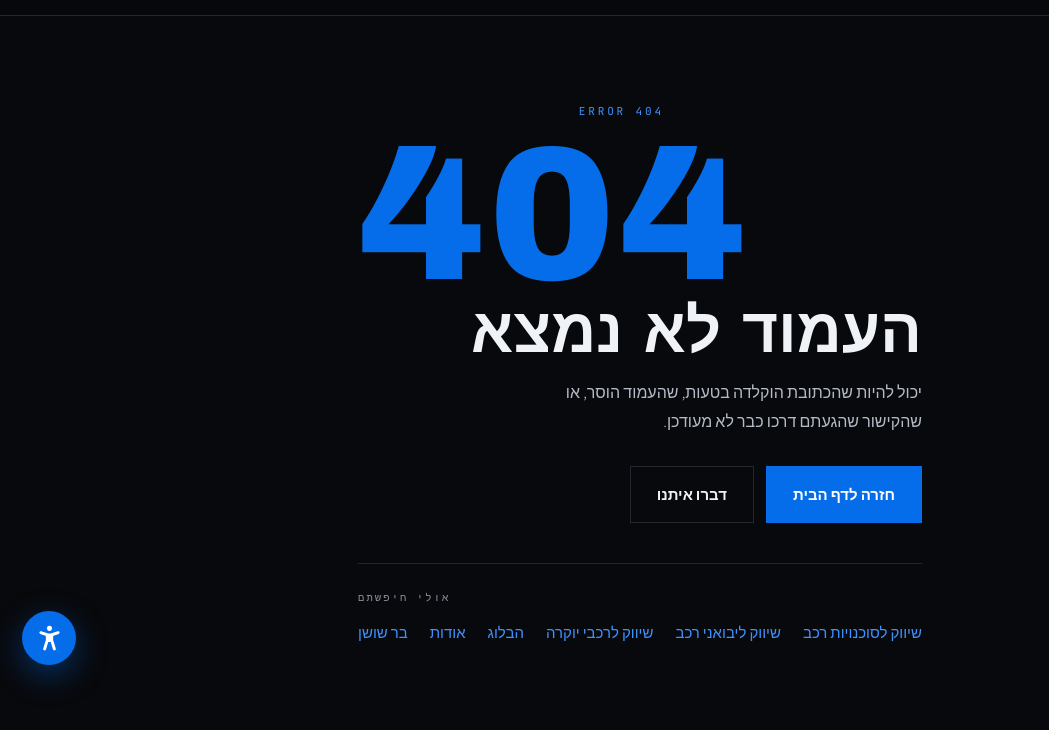
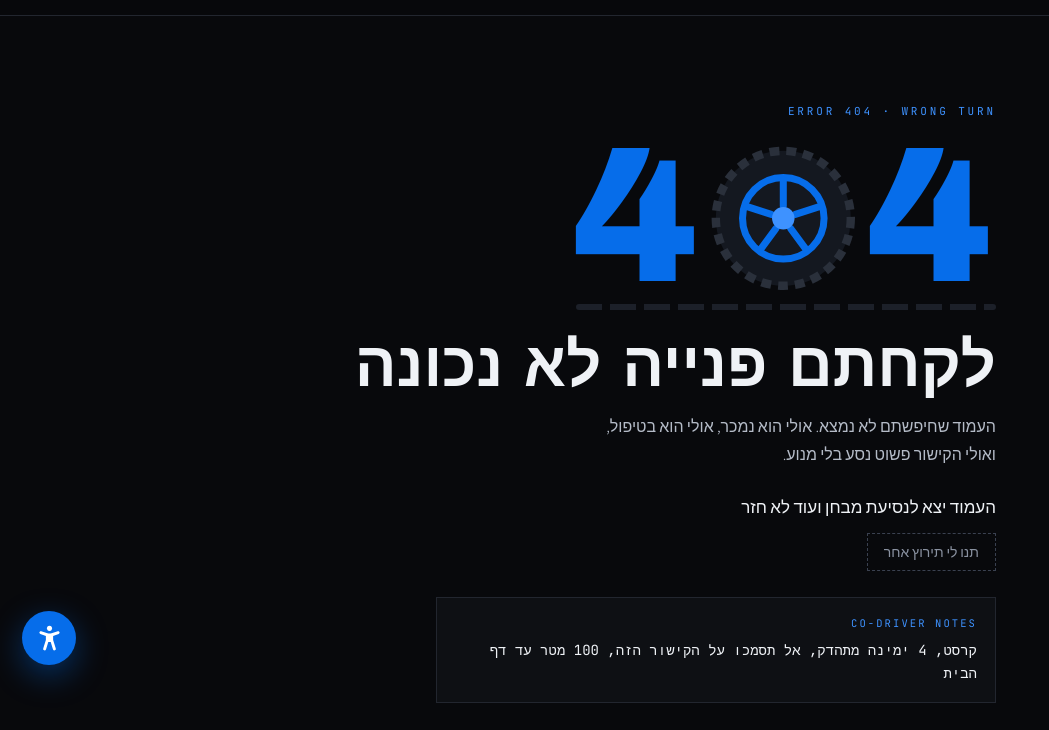
Before and after one commit to virtualflipper/apexmarketing-site, a plain HTML site: page 404.html in a window 1280 px wide. Shown: the part 47-777 px from the top of the page, without its empty margins (0-1049 px from the left). Drawn offline with Linux system fonts and the light colour scheme; a web font is replaced by a local one.

Commit message:
Garage page targets 'פרסום למוסכים' in title, H1 and headings; playful 404 page (rolling tire, excuse generator, co-driver notes)
Co-Authored-By: Claude Opus 5.5 <noreply@anthropic.com>
Claude-Session: https://claude.ai/code/session_01PyAf1oELgZraEUeuUDknEN

```diff
--- a/404.html
+++ b/404.html
@@ -54,7 +54,27 @@
      .ft{max-width:840px;margin:0 auto;padding-inline:var(--gutter);display:flex;justify-content:space-between;gap:14px;flex-wrap:wrap}
      .ft a{color:var(--muted);text-decoration:none}
      .ft a:hover{color:var(--paper)}
+
+.code{display:flex;align-items:center;justify-content:flex-end;gap:.06em;direction:ltr;max-width:none;margin-bottom:14px;height:.82em}
+.code .d{display:inline-block}
+.tire{width:.74em;height:.74em;display:inline-block;cursor:pointer;animation:rollin 1.4s cubic-bezier(.2,.9,.3,1.15) both;transform-origin:50% 50%}
+.tire svg{width:100%;height:100%;display:block;overflow:visible}
+.tire.out{animation:rollout .9s cubic-bezier(.5,0,.8,.4) forwards}
+@keyframes rollin{0%{transform:translateX(120vw) rotate(1440deg)}75%{transform:translateX(-.06em) rotate(-20deg)}100%{transform:none}}
+@keyframes rollout{to{transform:translateX(-120vw) rotate(-1440deg)}}
+.skid{margin-inline-start:0;height:6px;width:min(420px,70vw);margin:-6px 0 26px;background:repeating-linear-gradient(90deg,#1c2029 0 26px,transparent 26px 34px);border-radius:3px;opacity:0;animation:skid .6s .9s ease-out forwards}
+@keyframes skid{to{opacity:1}}
+.notes{margin-top:26px;border:1px solid var(--line);background:var(--ink-2);padding:16px 18px;max-width:560px}
+.notes .tag{font-family:var(--f-mono);font-size:10.5px;letter-spacing:.2em;color:var(--blue-lt);direction:ltr;display:block;margin-bottom:6px;text-align:right}
+.notes .txt{font-family:var(--f-mono);font-size:14px;color:var(--paper);line-height:1.7}
+.excuse{margin-top:22px;max-width:560px}
+.excuse .q{font-size:17px;color:var(--paper);min-height:1.8em;margin-bottom:4px;transition:opacity .25s}
+.excuse .q.fade{opacity:0}
+.excuse button{margin-top:6px;background:transparent;border:1px dashed #3A4150;color:var(--muted);font-family:var(--f-body);font-size:14px;padding:9px 16px;cursor:pointer;transition:.25s}
+.excuse button:hover{border-color:var(--blue);color:var(--blue-lt)}
+html.theme-light .excuse .q,html.theme-light .notes .txt{color:#141820}
 @media(prefers-reduced-motion:reduce){*{transition:none!important;animation:none!important}}
+     .eyebrow{text-align:right}
 </style>
      </head>
      <body>
@@ -66,10 +86,23 @@
                  </div>
                  </header>
                  <main id="main"><div class="wrap">
-                   <p class="eyebrow">ERROR 404</p>
-                     <p class="code">404</p>
-                       <h1>העמוד לא נמצא</h1>
-                         <p>יכול להיות שהכתובת הוקלדה בטעות, שהעמוד הוסר, או שהקישור שהגעתם דרכו כבר לא מעודכן.</p>
+  <p class="eyebrow">ERROR 404 · WRONG TURN</p>
+  <p class="code" aria-label="404"><span class="d">4</span><span class="tire" id="tire" role="button" tabindex="0" aria-label="גלגל"><svg viewBox="-50 -50 100 100" aria-hidden="true">
+<circle r="48" fill="#141820"/><circle r="48" fill="none" stroke="#2A303B" stroke-width="6" stroke-dasharray="7 5"/>
+<circle r="29" fill="none" stroke="var(--blue)" stroke-width="5"/>
+<g stroke="var(--blue)" stroke-width="5" stroke-linecap="round"><line x1="0" y1="-27" x2="0" y2="-9"/><line x1="25.7" y1="-8.3" x2="8.6" y2="-2.8"/><line x1="15.9" y1="21.8" x2="5.3" y2="7.3"/><line x1="-15.9" y1="21.8" x2="-5.3" y2="7.3"/><line x1="-25.7" y1="-8.3" x2="-8.6" y2="-2.8"/></g>
+<circle r="8" fill="var(--blue-lt)"/></svg></span><span class="d">4</span></p>
+  <div class="skid" aria-hidden="true"></div>
+  <h1>לקחתם פנייה לא נכונה</h1>
+  <p>העמוד שחיפשתם לא נמצא. אולי הוא נמכר, אולי הוא בטיפול, ואולי הקישור פשוט נסע בלי מנוע.</p>
+  <div class="excuse" aria-live="polite">
+    <p class="q" id="excuse">העמוד יצא לנסיעת מבחן ועוד לא חזר</p>
+    <button type="button" id="next">תנו לי תירוץ אחר</button>
+  </div>
+  <div class="notes">
+    <span class="tag">CO-DRIVER NOTES</span>
+    <div class="txt">קרסט, 4 ימינה מתהדק, אל תסמכו על הקישור הזה, 100 מטר עד דף הבית</div>
+  </div>
   <div class="cta">
     <a class="btn" href="/">חזרה לדף הבית</a>
     <a class="btn btn-ghost" href="https://wa.me/972524030370" target="_blank" rel="noopener">דברו איתנו</a>
@@ -77,15 +110,25 @@
   <div class="links">
     <span class="tag">אולי חיפשתם</span>
     <ul>
-                                                     <li><a href="/שיווק-לסוכנויות-רכב">שיווק לסוכנויות רכב</a></li>
+      <li><a href="/חברת-שיווק-לסוכנויות-רכב">שיווק לסוכנויות רכב</a></li>
+      <li><a href="/שיווק-למוסכים">פרסום ושיווק למוסכים</a></li>
+      <li><a href="/שיווק-לרכבי-יוקרה">שיווק לרכבי יוקרה</a></li>
       <li><a href="/שיווק-ליבואני-רכב">שיווק ליבואני רכב</a></li>
-                                                                 <li><a href="/שיווק-לרכבי-יוקרה">שיווק לרכבי יוקרה</a></li>
+      <li><a href="/שיווק-דיגיטלי-לעולם-הרכב">שיווק דיגיטלי לעולם הרכב</a></li>
       <li><a href="/שיווק-לעולם-הרכב">הבלוג</a></li>
-                                                                             <li><a href="/אודות">אודות</a></li>
-                                                                                   <li><a href="/בר-שושן">בר שושן</a></li>
     </ul>
   </div>
 </div></main>
+<script>
+(function(){
+  var lines=["העמוד יצא לנסיעת מבחן ועוד לא חזר","העמוד נמכר לפני שהספקתם לראות אותו. כמו כל רכב טוב במגרש","חיפשנו אותו בכל המלאי, אפילו מאחורי הטרייד אין","העמוד נכנס לטיפול 10,000. אמרו שעתיים, אז כנראה עד מחר","הנווט אמר שמאלה, הנהג פנה ימינה. עכשיו אנחנו פה","גם ה-GPS טועה לפעמים. אנחנו לא, אבל הקישור הזה כן","העמוד בדרך מהנמל. המכס עוד בודק אותו","ניסינו להתניע אותו. הוא עשה קליק קליק ושתק"];
+  var i=0,q=document.getElementById('excuse');
+  document.getElementById('next').addEventListener('click',function(){q.classList.add('fade');setTimeout(function(){i=(i+1)%lines.length;q.textContent=lines[i];q.classList.remove('fade')},250)});
+  var t=document.getElementById('tire');
+  function spin(){if(t.classList.contains('out'))return;t.classList.add('out');setTimeout(function(){t.classList.remove('out');t.style.animation='none';void t.offsetWidth;t.style.animation=''},950)}
+  t.addEventListener('click',spin);t.addEventListener('keydown',function(e){if(e.key==='Enter'||e.key===' '){e.preventDefault();spin()}});
+})();
+</script>
                                                                                          <footer><div class="ft">
                                                                                            <span>© 2026 APEX MARKETING · כל הזכויות שמורות</span>
                                                                                              <span><a href="/אודות">אודות</a> · <a href="/בר-שושן">בר שושן</a> · <a href="/שיווק-לעולם-הרכב">בלוג</a> · <a href="/terms">תנאי שימוש</a> · <a href="/accessibility">הצהרת נגישות</a> · <a href="/privacy">מדיניות פרטיות</a></span>
```
Also changed, not shown: שיווק-דיגיטלי-לעולם-הרכב.html (+1 -1 lines), שיווק-למוסכים.html (+7 -7 lines), שיווק-לעולם-הרכב.html (+1 -1 lines), שיווק-לעסקי-קידודים-וציפויים.html (+1 -1 lines), תוכנית-שיווק-לעסק-רכב.html (+1 -1 lines). Lines whose indentation alone changed are shown as unchanged.
